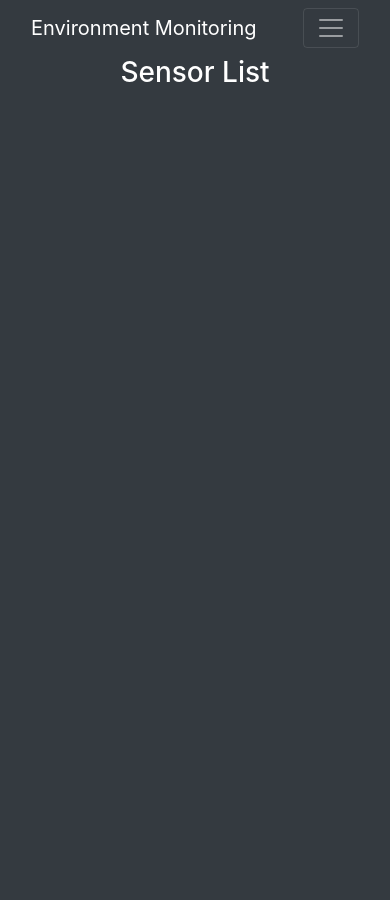
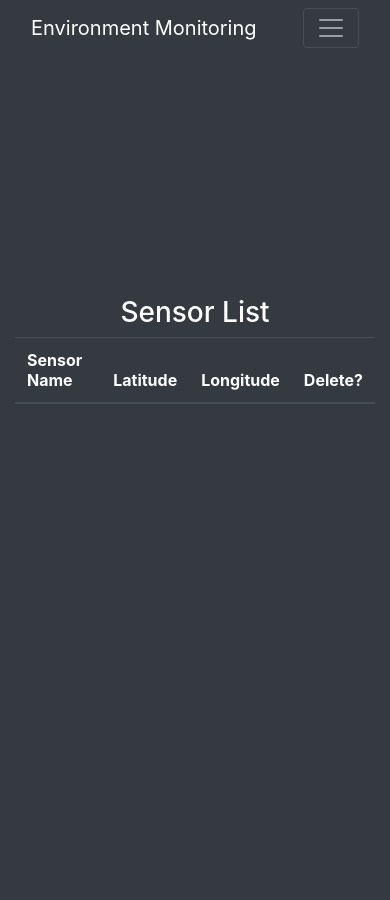
Before and after one commit to bfayers/CS_EnvironmentMonitoring, a Flask app: template templates/dashboard/sensorsList.html in a window 390 px wide. Run offline with Flask 2, Linux system fonts and the light colour scheme; the template is opened without the code that fills it, so the values that code supplies are empty; some libraries are stand-ins or nearby versions.

Commit message:
full sensor list page

```diff
--- a/templates/dashboard/sensorsList.html
+++ b/templates/dashboard/sensorsList.html
@@ -3,17 +3,47 @@
 {% block head %}
     {{ super() }}
     <script>
+        function deleteSensor(sensorName) {
+            data = {
+                "name": sensorName
+            }
+            $.ajax({
+                type: "DELETE",
+                url: "/api/delete/sensor",
+                data: JSON.stringify(data),
+                contentType: "application/json"
+            })
+            location.reload();
+        }
         window.onload = function setActiveLink() {
-            $('#sensorLink').addClass('active');
+            $('#listSensorLink').addClass('active');
 
             //List Sensors
             $.ajax({
                 type: "GET",
                 url: "/api/info/sensors",
                 complete: function(response) {
-                    alert(response.responseJSON['sensorIDs']);
+                    sensorNames = response.responseJSON['sensorNames'];
+                    for (var i = 0; i<sensorNames.length; i++) {
+                        $.ajax({
+                            type: "GET",
+                            url: "/api/info/sensor?sensorName="+sensorNames[i],
+                            complete: function(response) {
+                                sensor = response.responseJSON;
+                                trString="";
+                                //trString+="<tr>\n<td scope=\"col\">"+sensor['sensorID']+"</td>\n";
+                                trString+="<tr>\n<td scope=\"col\">"+sensor['sensorName']+"</td>\n";
+                                trString+="<td scope=\"col\">"+sensor['sensorLat']+"</td>\n";
+                                trString+="<td scope=\"col\">"+sensor['sensorLon']+"</td>\n";
+                                trString+="<td scope=\"col\"> <button type=\"submit\" class=\"btn btn-danger\" onclick=\"deleteSensor('"+sensor['sensorName']+"')\">Delete</button> </td>\n</tr>";
+                                $('#tableBody').append(trString);
+                            }
+                        })
+                    }
                 }
             })
+
+
         }
     </script>
 {% endblock %}
@@ -21,8 +51,28 @@
 
 {% block dashboardContent %}
     <div class="row h-100">
-        <div class="col" style="color: white; text-align: center;">
-            <h3>Sensor List</h3>
+        <div class="col-md">
+
+        </div>
+        <div class="col" style="color: white;">
+            <h3 style="text-align: center;">Sensor List</h3>
+            <table class="table table-dark">
+                <thead>
+                    <tr>
+                        <!--<th scope="col">Sensor ID</th>-->
+                        <th scope="col">Sensor Name</th>
+                        <th scope="col">Latitude</th>
+                        <th scope="col">Longitude</th>
+                        <th scope="col">Delete?</th>
+                    </tr>
+                </thead>
+                <tbody id="tableBody">
+
+                </tbody>
+            </table>
+        </div>
+        <div class="col-md">
+
         </div>
     </div>
 {% endblock %}
```
